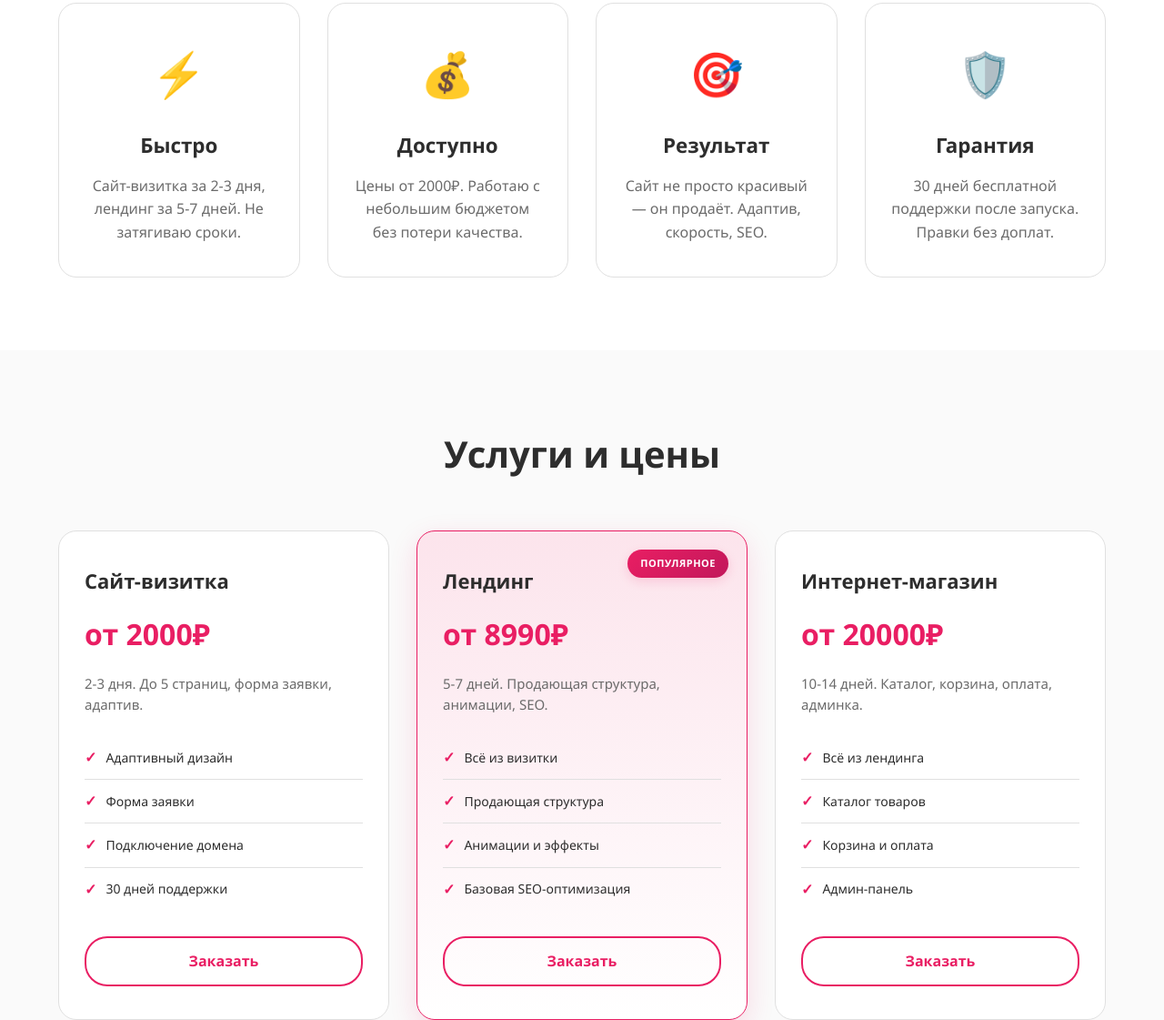
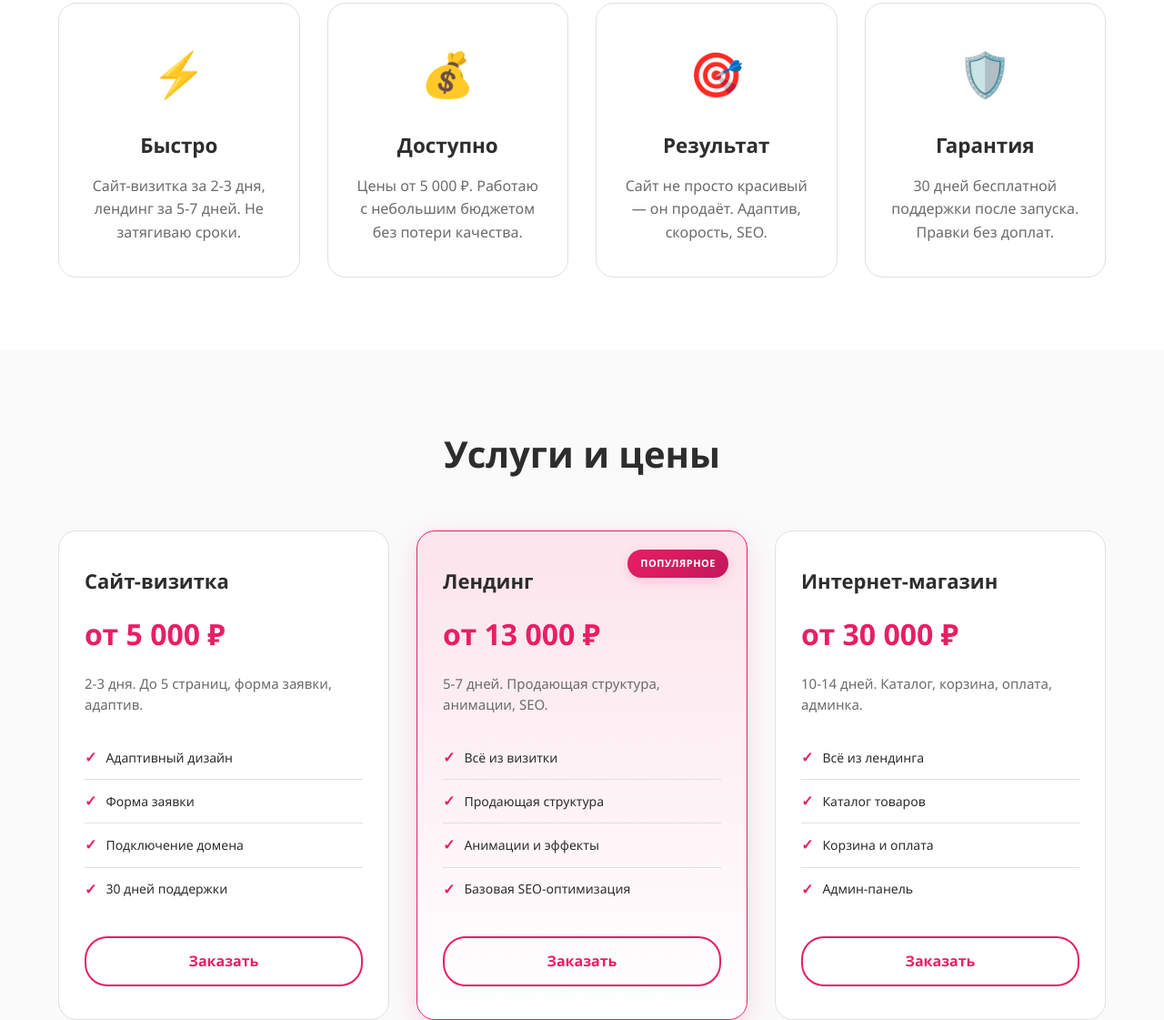
Before and after one commit to 0bsses1on/iovemeforever-portfolio, a plain HTML site: page index.html in a window 1280 px wide. Shown: the part 1010-2131 px from the top of the page at 91% size. Drawn offline with Linux system fonts and the light colour scheme.

Commit message:
цены

```diff
--- a/index.html
+++ b/index.html
@@ -8,7 +8,7 @@
 
   <!-- Open Graph для соцсетей -->
   <meta property="og:title" content="lovemeforever — Создаю сайты, которые приносят клиентов">
-  <meta property="og:description" content="Разработка сайтов под ключ. От 2000₽. Срок от 2 дней.">
+  <meta property="og:description" content="Разработка сайтов под ключ. От 5 000 ₽. Срок от 2 дней.">
   <meta property="og:type" content="website">
 
   <link rel="stylesheet" href="style.css">
@@ -21,7 +21,7 @@
     "name": "lovemeforever",
     "description": "Разработка сайтов под ключ",
     "url": "https://t.me/Iovemeforever",
-    "priceRange": "от 2000₽"
+    "priceRange": "от 5 000 ₽"
   }
   </script>
 </head>
@@ -126,7 +126,7 @@
         <div class="why-card">
           <div class="why-icon">💰</div>
           <h3>Доступно</h3>
-          <p>Цены от 2000₽. Работаю с небольшим бюджетом без потери качества.</p>
+          <p>Цены от 5 000 ₽. Работаю с небольшим бюджетом без потери качества.</p>
         </div>
         <div class="why-card">
           <div class="why-icon">🎯</div>
@@ -150,7 +150,7 @@
 
         <div class="service-card">
           <h3>Сайт-визитка</h3>
-          <p class="price">от 2000₽</p>
+          <p class="price">от 5 000 ₽</p>
           <p class="service-desc">2-3 дня. До 5 страниц, форма заявки, адаптив.</p>
           <ul class="service-features">
             <li>Адаптивный дизайн</li>
@@ -164,7 +164,7 @@
         <div class="service-card featured">
           <span class="badge">Популярное</span>
           <h3>Лендинг</h3>
-          <p class="price">от 8990₽</p>
+          <p class="price">от 13 000 ₽</p>
           <p class="service-desc">5-7 дней. Продающая структура, анимации, SEO.</p>
           <ul class="service-features">
             <li>Всё из визитки</li>
@@ -177,7 +177,7 @@
 
         <div class="service-card">
           <h3>Интернет-магазин</h3>
-          <p class="price">от 20000₽</p>
+          <p class="price">от 30 000 ₽</p>
           <p class="service-desc">10-14 дней. Каталог, корзина, оплата, админка.</p>
           <ul class="service-features">
             <li>Всё из лендинга</li>
@@ -391,7 +391,7 @@
             <span class="faq-icon">+</span>
           </button>
           <div class="faq-answer">
-            <p>Цена зависит от типа сайта. Сайт-визитка — от 2000₽ (2-3 дня), лендинг — от 8990₽ (5-7 дней), интернет-магазин — от 20000₽ (10-14 дней). Точную стоимость рассчитаю после обсуждения вашего проекта.</p>
+            <p>Цена зависит от типа сайта. Сайт-визитка — от 5 000 ₽ (2-3 дня), лендинг — от 13 000 ₽ (5-7 дней), интернет-магазин — от 30 000 ₽ (10-14 дней). Точную стоимость рассчитаю после обсуждения вашего проекта.</p>
           </div>
         </div>
 
```
